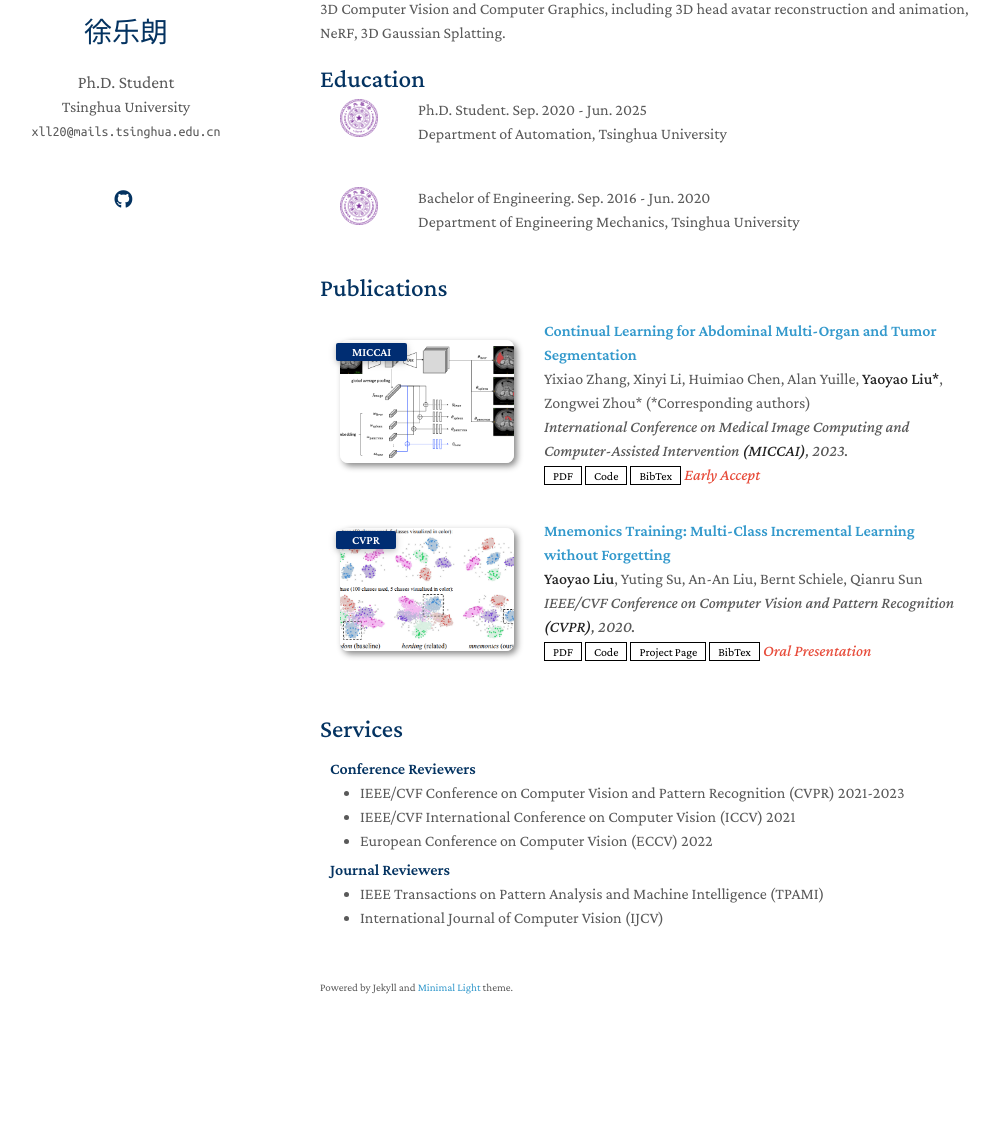
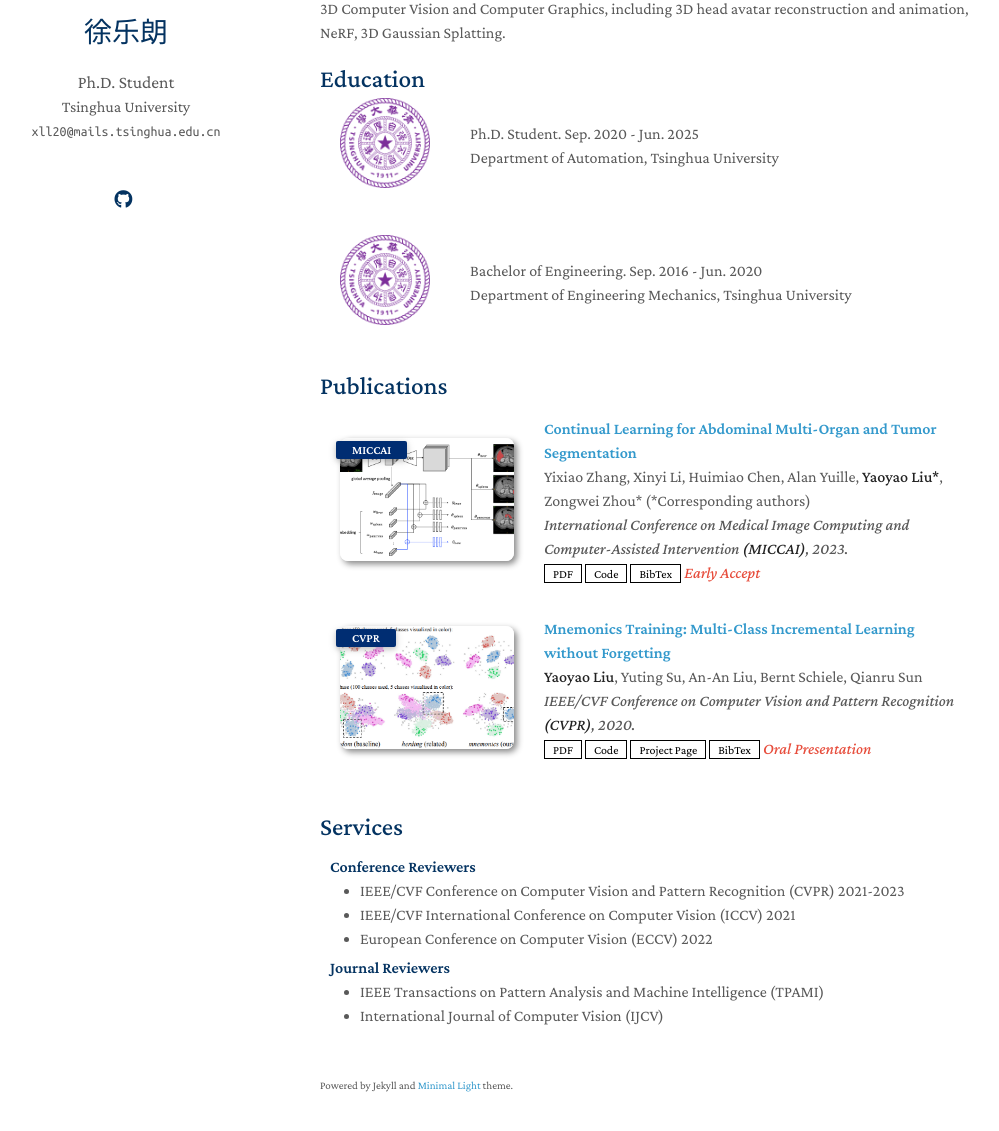
Before and after one commit to YuelangX/yuelangx.github.io, a Jekyll site: the page built from index.md, in a window 1280 px wide and 1388 px high. Shown: the part 222-1353 px from the top of the window, without its empty margins (150-1149 px from the left). Built offline with Jekyll 4.4.1, drawn with Linux system fonts in a browser that asks for light colours; nearby versions of some CDN libraries; a style sheet for code colours, icons or effects is not loaded; our own code applies the rules of GitHub Pages for plain Markdown files.

Commit message:
Update education.md

```diff
--- a/_includes/education.md
+++ b/_includes/education.md
@@ -4,20 +4,20 @@
 <table style="width:100%;border:none;border-spacing:0px;border-collapse:separate;margin-right:auto;margin-left:auto">
 
 <tr>
-<td style="padding:20px;width:12%;vertical-align:middle;border:none" align="center">
+<td style="padding:20px;width:20%;vertical-align:middle;border:none" align="center">
 <img width="100" src="./assets/img/tsinghua.png"/>
 </td>
-<td style="padding:20px;width:88%;vertical-align:middle;border: none" align="left">
+<td style="padding:20px;width:80%;vertical-align:middle;border: none" align="left">
 Ph.D. Student. Sep. 2020 - Jun. 2025<br>
 Department of Automation, Tsinghua University<br>
 </td>
 </tr>
 
 <tr>
-<td style="padding:20px;width:12%;vertical-align:middle;border:none" align="center">
+<td style="padding:20px;width:20%;vertical-align:middle;border:none" align="center">
 <img width="100" src="./assets/img/tsinghua.png"/>
 </td>
-<td style="padding:20px;width:88%;vertical-align:middle;border: none" align="left">
+<td style="padding:20px;width:80%;vertical-align:middle;border: none" align="left">
 Bachelor of Engineering. Sep. 2016 - Jun. 2020<br>
 Department of Engineering Mechanics, Tsinghua University<br>
 </td>
```
